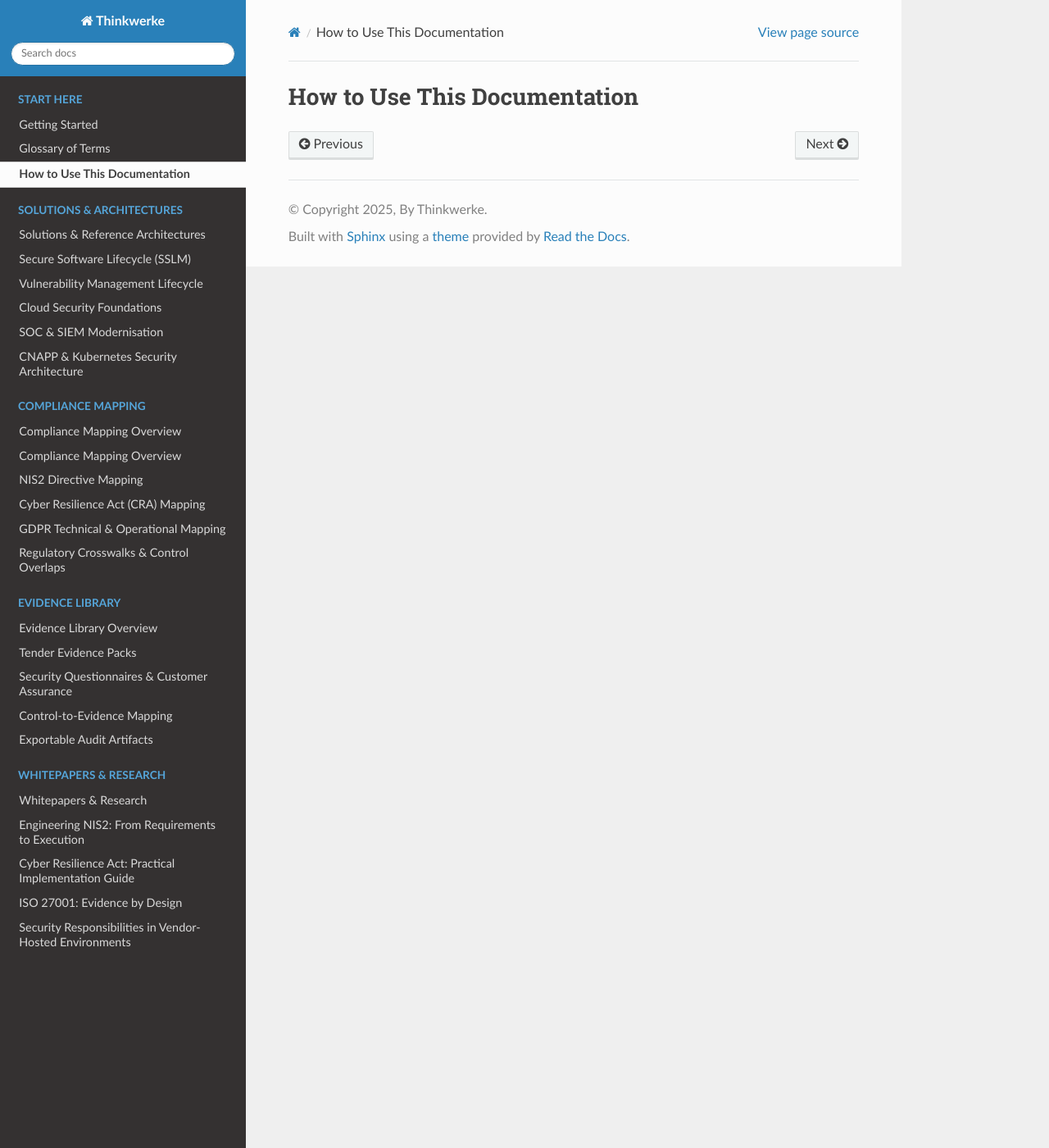
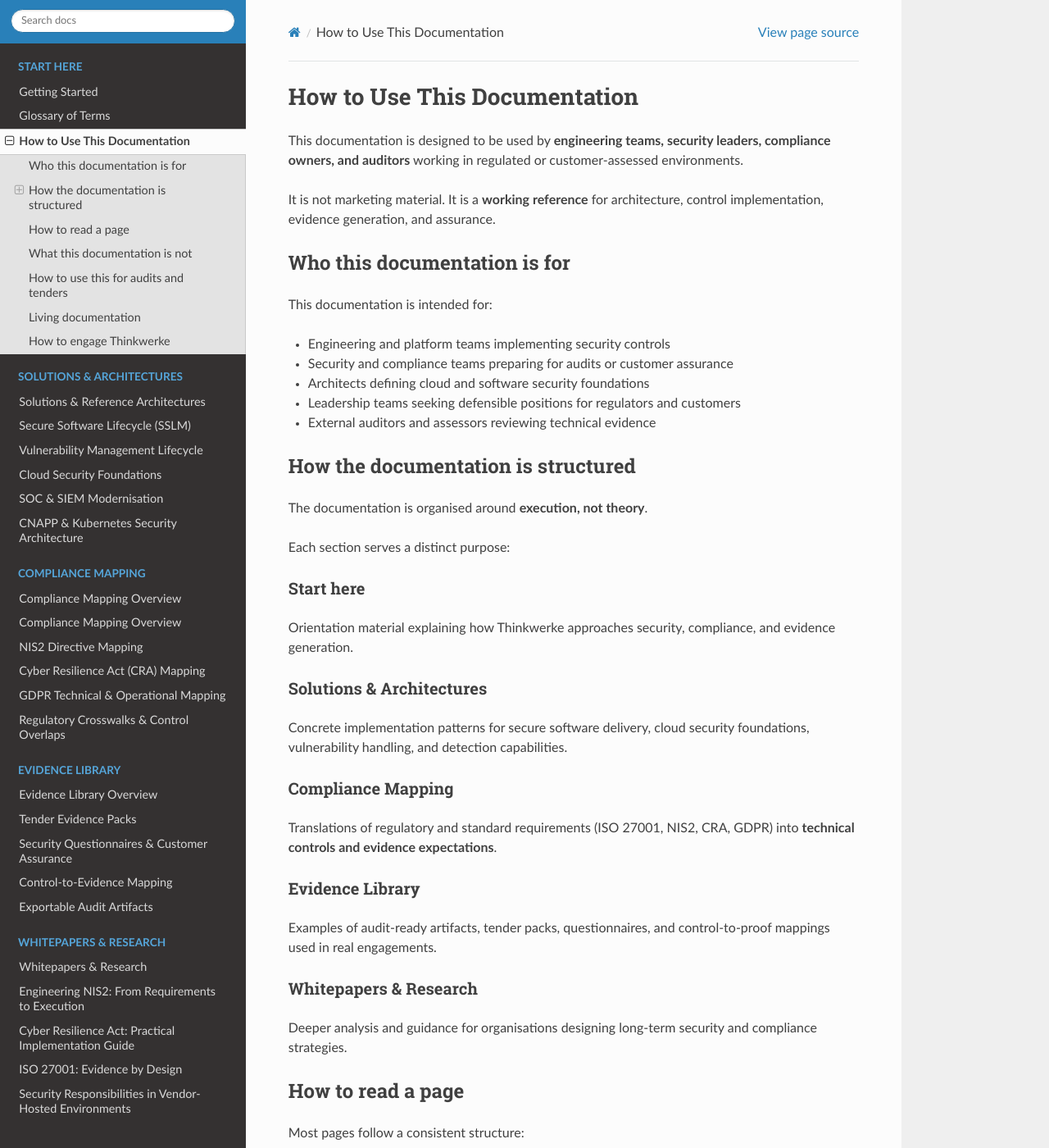
Before and after one commit to Mynkskhr/docs.thinkwerke, a Sphinx documentation site: the page built from docs/source/how-to-use-this-docs.rst, in a window 1280 px wide and 1400 px high. Shown: the whole window at 82% size. Built offline with Sphinx 7.4.7 and the Read the Docs theme 3.1.0, drawn with Linux system fonts in a browser that asks for light colours; some of the changed text lies outside the part shown.

Commit message:
Update how-to-use-this-docs.rst

```diff
--- a/docs/source/how-to-use-this-docs.rst
+++ b/docs/source/how-to-use-this-docs.rst
@@ -1,2 +1,122 @@
 How to Use This Documentation
 =============================
+
+This documentation is designed to be used by **engineering teams, security
+leaders, compliance owners, and auditors** working in regulated or
+customer-assessed environments.
+
+It is not marketing material.
+It is a **working reference** for architecture, control implementation,
+evidence generation, and assurance.
+
+
+Who this documentation is for
+-----------------------------
+
+This documentation is intended for:
+
+- Engineering and platform teams implementing security controls
+- Security and compliance teams preparing for audits or customer assurance
+- Architects defining cloud and software security foundations
+- Leadership teams seeking defensible positions for regulators and customers
+- External auditors and assessors reviewing technical evidence
+
+
+How the documentation is structured
+-----------------------------------
+
+The documentation is organised around **execution, not theory**.
+
+Each section serves a distinct purpose:
+
+Start here
+^^^^^^^^^^
+Orientation material explaining how Thinkwerke approaches security,
+compliance, and evidence generation.
+
+Solutions & Architectures
+^^^^^^^^^^^^^^^^^^^^^^^^^
+Concrete implementation patterns for secure software delivery, cloud
+security foundations, vulnerability handling, and detection capabilities.
+
+Compliance Mapping
+^^^^^^^^^^^^^^^^^^
+Translations of regulatory and standard requirements (ISO 27001, NIS2,
+CRA, GDPR) into **technical controls and evidence expectations**.
+
+Evidence Library
+^^^^^^^^^^^^^^^^
+Examples of audit-ready artifacts, tender packs, questionnaires, and
+control-to-proof mappings used in real engagements.
+
+Whitepapers & Research
+^^^^^^^^^^^^^^^^^^^^^^
+Deeper analysis and guidance for organisations designing long-term
+security and compliance strategies.
+
+
+How to read a page
+------------------
+
+Most pages follow a consistent structure:
+
+- **Context** – why the topic exists and where it applies
+- **What good looks like** – expected outcomes, not just activities
+- **Implementation guidance** – how controls are executed in practice
+- **Evidence expectations** – what proof is typically required
+- **Common pitfalls** – frequent failure patterns observed in audits
+
+
+What this documentation is not
+------------------------------
+
+To avoid confusion, this documentation deliberately does **not** include:
+
+- Tool-specific vendor marketing
+- Generic compliance checklists
+- One-size-fits-all policies
+- Legal interpretations of regulations
+
+Where tools are referenced, they are used as **examples**, not requirements.
+
+
+How to use this for audits and tenders
+--------------------------------------
+
+These documents can be used directly to:
+
+- Prepare for ISO 27001, NIS2, CRA, or customer audits
+- Build internal control and evidence libraries
+- Support tender and procurement responses
+- Align engineering, security, and compliance teams
+
+However, documentation alone is **not evidence**.
+Auditors and customers will expect implementations, logs, workflows, and
+traceability behind what is described here.
+
+
+Living documentation
+--------------------
+
+This documentation evolves based on:
+
+- Regulatory changes
+- Customer and auditor expectations
+- Lessons learned from real implementations
+
+Sections may be expanded, refined, or deprecated over time to reflect
+current best practices.
+
+
+How to engage Thinkwerke
+------------------------
+
+If you are using this documentation and need:
+
+- Validation of your current approach
+- Help implementing the described controls
+- Audit or tender acceleration
+- A reference architecture or walkthrough
+
+Engage Thinkwerke through the main website or directly via the contact
+details provided there.
```
